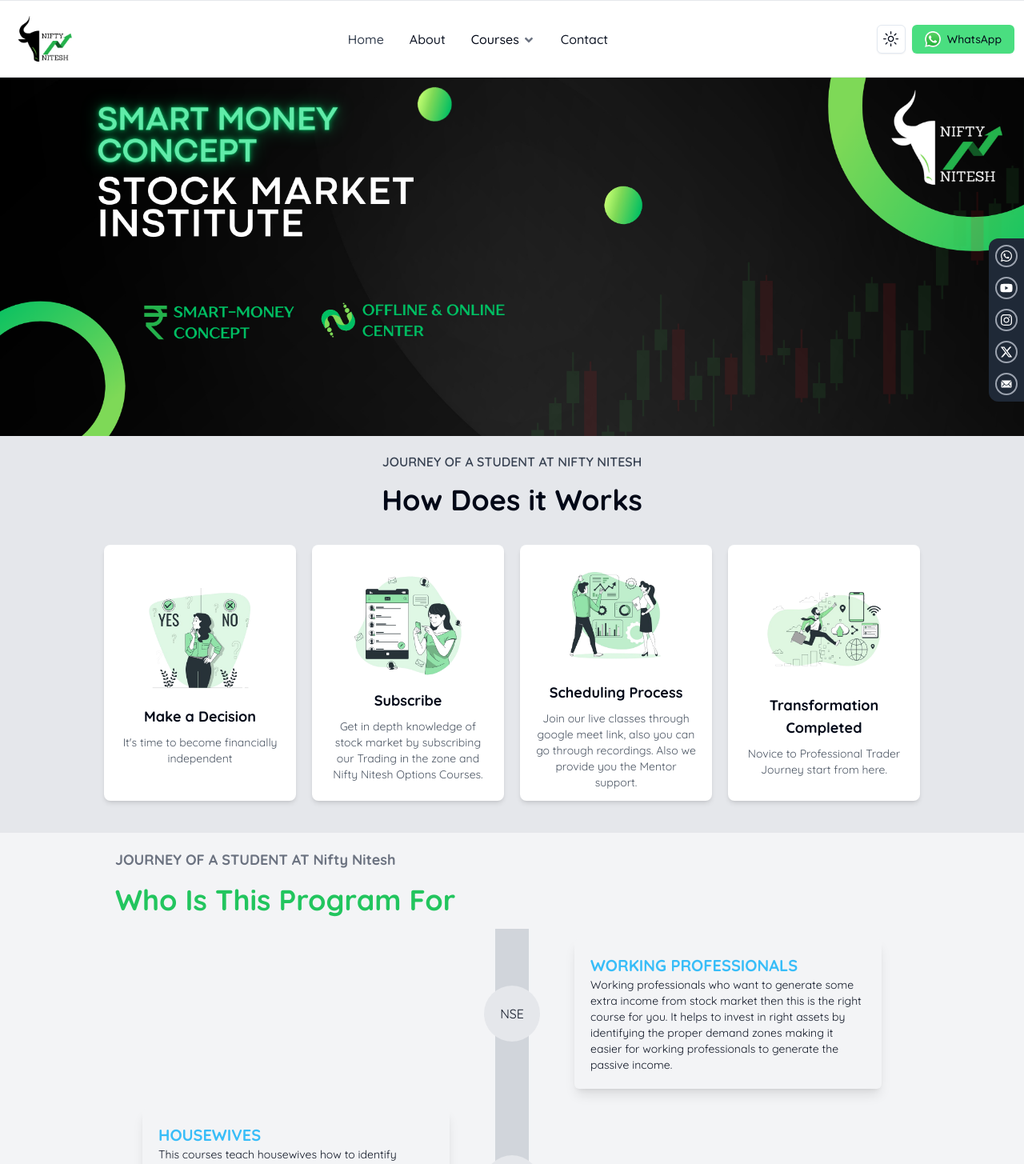
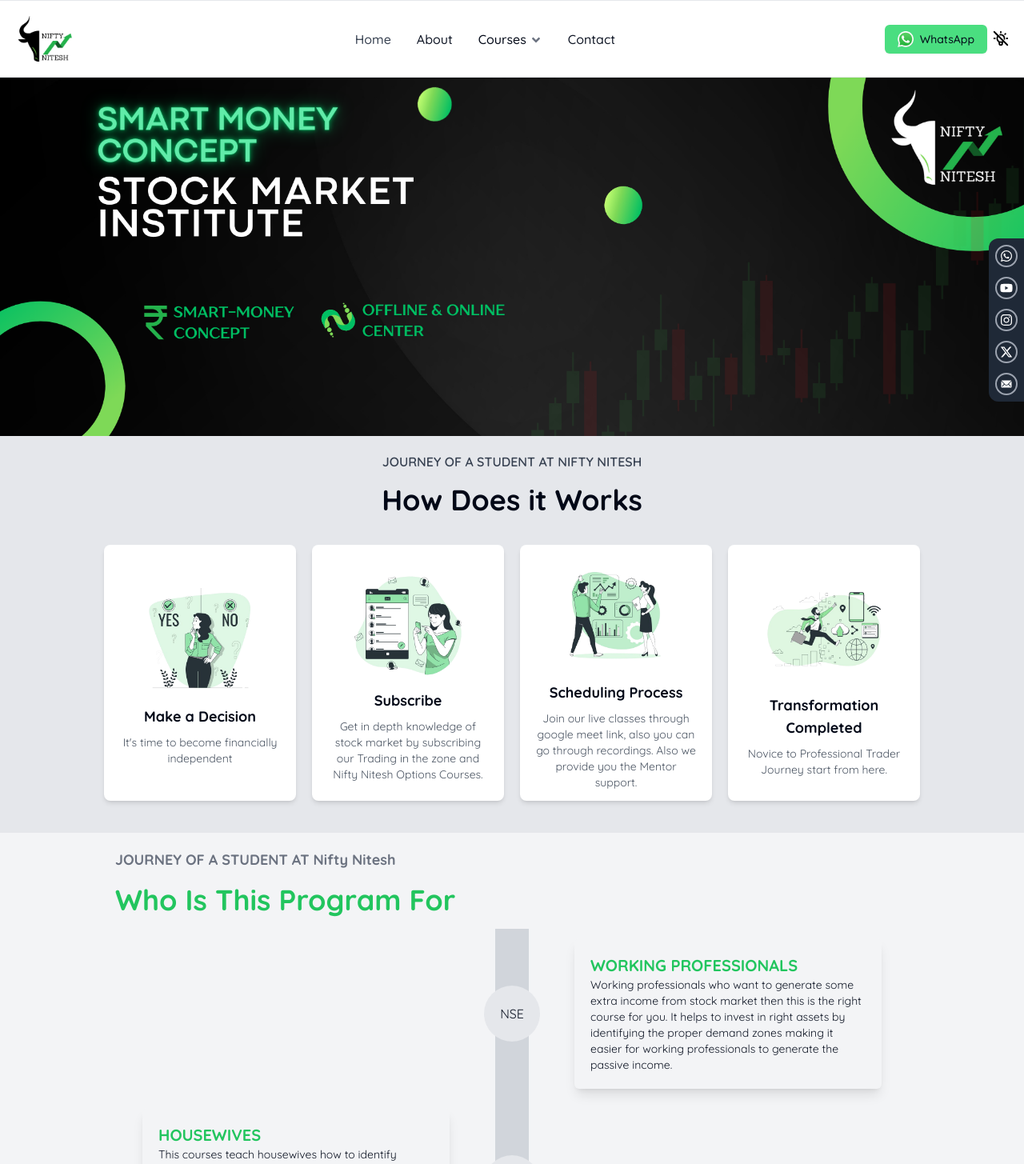
Before and after one commit to riteshk-007/Nifty-Nitesh, a Next.js app: page / in a window 1280 px wide. Shown: the top 1455 px of the page at 80% size. Built offline with nearby package versions, Linux system fonts and the light colour scheme.

Commit message:
Update Journey and Mode components

```diff
--- a/app/components/Journey.jsx
+++ b/app/components/Journey.jsx
@@ -20,7 +20,7 @@ const Journey = () => {
                 NSE
               </div>
               <div className="md:max-w-sm p-5 bg-gray-100 shadow-lg group group-hover:bg-green-500 group-hover:text-white group-hover:dark:bg-green-700 dark:bg-black rounded-md my-3 hover:bg-green-500 dark:hover:bg-green-700 hover:text-white transition-all duration-200">
-                <div className="text-xl font-bold group-hover:text-white text-sky-400">
+                <div className="text-xl font-bold group-hover:text-white text-green-500">
                   WORKING PROFESSIONALS
                 </div>
 
@@ -38,7 +38,7 @@ const Journey = () => {
                 NSE
               </div>
               <div className="md:max-w-sm p-5 bg-gray-100 shadow-lg  group group-hover:bg-green-500 group-hover:text-white group-hover:dark:bg-green-700  dark:bg-black rounded-md my-3 hover:bg-green-500 dark:hover:bg-green-700 hover:text-white transition-all duration-200">
-                <div className="text-xl font-bold group-hover:text-white text-sky-400">
+                <div className="text-xl font-bold group-hover:text-white text-green-500">
                   HOUSEWIVES
                 </div>
 
@@ -74,7 +74,7 @@ const Journey = () => {
                 NSE
               </div>
               <div className="md:max-w-sm p-5 bg-gray-100 shadow-lg  group group-hover:bg-green-500 group-hover:text-white group-hover:dark:bg-green-700  dark:bg-black rounded-md my-3 hover:bg-green-500 dark:hover:bg-green-700 hover:text-white transition-all duration-200">
-                <div className="text-xl font-bold group-hover:text-white text-sky-400">
+                <div className="text-xl font-bold group-hover:text-white text-green-500">
                   STUDENT
                 </div>
 
--- a/app/components/Mode.jsx
+++ b/app/components/Mode.jsx
@@ -1,40 +1,36 @@
 "use client";
 
 import * as React from "react";
-import { MoonIcon, SunIcon } from "@radix-ui/react-icons";
+import { TbBulbOff, TbBulbFilled } from "react-icons/tb";
 import { useTheme } from "next-themes";
 
-import { Button } from "@/components/ui/button";
-import {
-  DropdownMenu,
-  DropdownMenuContent,
-  DropdownMenuItem,
-  DropdownMenuTrigger,
-} from "@/components/ui/dropdown-menu";
+export function ModeToggle() {
+  const [mounted, setMounted] = React.useState(false);
+  const { resolvedTheme, setTheme } = useTheme();
+  const isDark = resolvedTheme === "dark";
 
-export function ModeToggle() {
-  const { setTheme } = useTheme();
+  React.useEffect(() => setMounted(true), []);
+
+  const toggleTheme = () => {
+    setTheme(isDark ? "light" : "dark");
+  };
+
+  if (!mounted) {
+    return (
+      <div className="animate-pulse h-[1.2rem] w-[1.2rem] rounded-full bg-gray-500" />
+    );
+  }
 
   return (
-    <DropdownMenu>
-      <DropdownMenuTrigger asChild>
-        <Button variant="outline" size="icon">
-          <SunIcon className="h-[1.2rem] w-[1.2rem] rotate-0 scale-100 transition-all dark:-rotate-90 dark:scale-0" />
-          <MoonIcon className="absolute h-[1.2rem] w-[1.2rem] rotate-90 scale-0 transition-all dark:rotate-0 dark:scale-100" />
-          <span className="sr-only">Toggle theme</span>
-        </Button>
-      </DropdownMenuTrigger>
-      <DropdownMenuContent align="end" className="z-[101]">
-        <DropdownMenuItem onClick={() => setTheme("light")}>
-          Light
-        </DropdownMenuItem>
-        <DropdownMenuItem onClick={() => setTheme("dark")}>
-          Dark
-        </DropdownMenuItem>
-        <DropdownMenuItem onClick={() => setTheme("system")}>
-          System
-        </DropdownMenuItem>
-      </DropdownMenuContent>
-    </DropdownMenu>
+    <button
+      onClick={() => toggleTheme()}
+      className=" flex items-center justify-center p-[6px] rounded-md bg-transparent "
+    >
+      {isDark ? (
+        <TbBulbFilled size={22} className="text-green-400" />
+      ) : (
+        <TbBulbOff size={22} className="text-black" />
+      )}
+    </button>
   );
 }
--- a/app/components/Navbar.jsx
+++ b/app/components/Navbar.jsx
@@ -62,9 +62,6 @@ const Navbar = () => {
               ))}
           </Link>
           <div className="flex md:order-2 space-x-3 md:space-x-0 rtl:space-x-reverse">
-            <div className="mx-2">
-              <ModeToggle />
-            </div>
             <div className="lg:block hidden">
               <a
                 href="https://wa.me/+917827433875?text=I'm%20interested%20in%20your%20classes"
@@ -82,6 +79,9 @@ const Navbar = () => {
                   WhatsApp
                 </Button>
               </a>
+            </div>
+            <div className="mx-3">
+              <ModeToggle />
             </div>
             <button
               onClick={() => setIsOpen(!isOpen)}
--- a/app/globals.css
+++ b/app/globals.css
@@ -6,6 +6,34 @@ html,
 body,
 :root {
   user-select: none;
+}
+/* width */
+html::-webkit-scrollbar,
+body::-webkit-scrollbar,
+:root::-webkit-scrollbar {
+  width: 10px;
+}
+
+/* Track */
+html::-webkit-scrollbar-track,
+body::-webkit-scrollbar-track,
+:root::-webkit-scrollbar-track {
+  background: #000000;
+}
+
+/* Handle */
+html::-webkit-scrollbar-thumb,
+body::-webkit-scrollbar-thumb,
+:root::-webkit-scrollbar-thumb {
+  background: #22c55e;
+  border-radius: 10px;
+}
+
+/* Handle on hover */
+html::-webkit-scrollbar-thumb:hover,
+body::-webkit-scrollbar-thumb:hover,
+:root::-webkit-scrollbar-thumb:hover {
+  background: #13853d;
 }
 
 @layer base {
```
